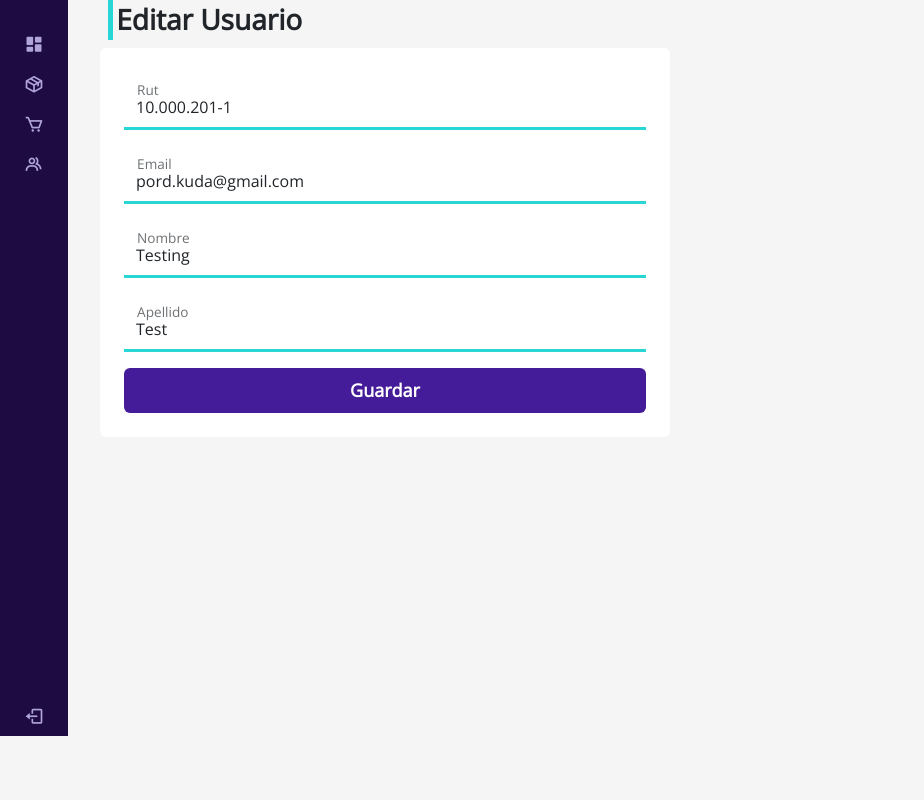
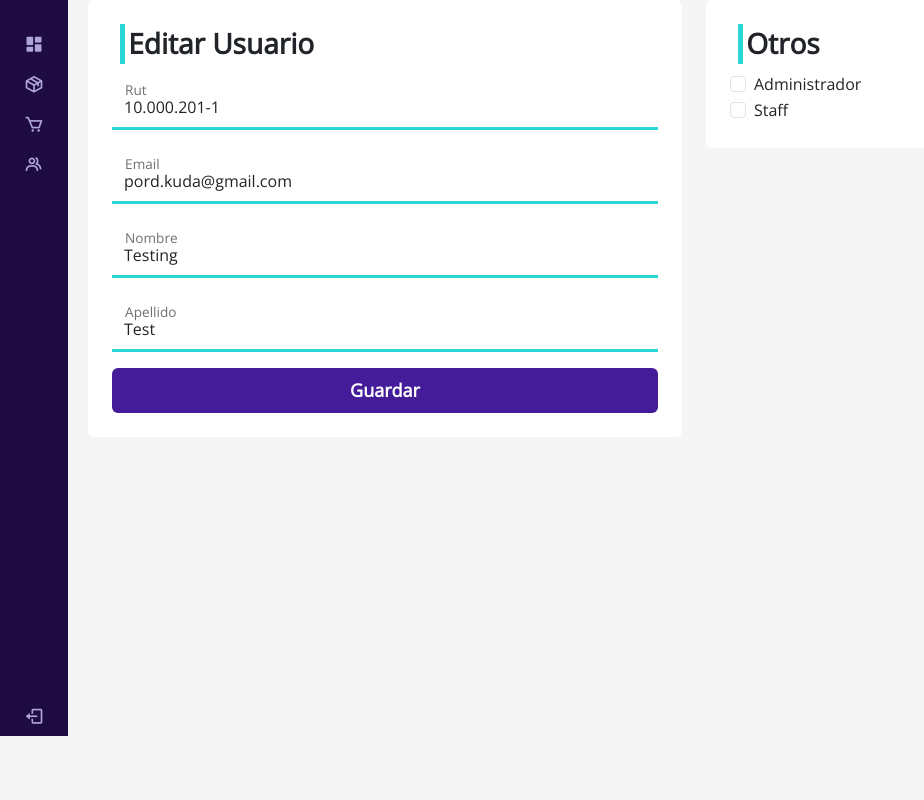
Before and after one commit to T013D0/Tech-O-Computers, a Django app: a page that uses auth_user/templates/auth_user/admin/template.html in a window 1280 px wide. Shown: the part 64-864 px from the top of the page, without its empty margins (0-924 px from the left). Run offline with Django 5.2, Linux system fonts and the light colour scheme; a user stored in the database is signed in; data comes from the database, SQL or seed files in the repository; both versions use the stored data as it was after the commit.

Commit message:
bugs solved

```diff
--- a/auth_user/templates/auth_user/admin/editusers.html
+++ b/auth_user/templates/auth_user/admin/editusers.html
@@ -1,39 +1,80 @@
-{% extends "auth_user/admin/template.html" %}
-{% load static %}
-
-{% block sources %}
-<link rel="stylesheet" href="{% static 'css/auth.css'%}">
+{% extends "auth_user/admin/template.html" %} {% load static %}
+{% block sources%}
+<link rel="stylesheet" href="{% static 'css/auth.css'%}" />
 <script src="{% static 'js/userEdit.js'%}"></script>
-{% endblock sources %}
-{% block content %}
+{% endblock sources %} {% block content %}
+<form method="POST" class="">
+<div class="row gap-4">
+    <div class="col-md-6 col-sm-12 card p-4 border-0">
         <h5 class="product-header fw-bold fs-3">Editar Usuario</h5>
-
-<div class="row">
-    <div class="col-md-6 col-sm-12">
-        <form method="POST" class="card p-4 border-0">
       {% csrf_token %}
       <div class="form-floating mb-3">
-                <input type="text" value="{{user.rut}}" class="form-control border-0 border-bottom rounded-0 bg-transparent" placeholder="Rut" id="rut" name="rut" required>
+        <input
+          type="text"
+          value="{{user.rut}}"
+          class="form-control border-0 border-bottom rounded-0 bg-transparent"
+          placeholder="Rut"
+          id="rut"
+          name="rut"
+          required
+        />
         <label for="rut">Rut</label>
       </div>
       <div class="form-floating mb-3">
-                <input type="text" value="{{user.email}}" class="form-control border-0 border-bottom rounded-0 bg-transparent" placeholder="Email" id="email" name="email" required>
+        <input
+          type="text"
+          value="{{user.email}}"
+          class="form-control border-0 border-bottom rounded-0 bg-transparent"
+          placeholder="Email"
+          id="email"
+          name="email"
+          required
+        />
         <label for="email">Email</label>
       </div>
       <div class="form-floating mb-3">
-                <input type="text" value="{{user.first_name}}" class="form-control border-0 border-bottom rounded-0 bg-transparent" placeholder="Nombre" id="first_name" name="first_name" required>
+        <input
+          type="text"
+          value="{{user.first_name}}"
+          class="form-control border-0 border-bottom rounded-0 bg-transparent"
+          placeholder="Nombre"
+          id="first_name"
+          name="first_name"
+          required
+        />
         <label for="first_name">Nombre</label>
       </div>
       <div class="form-floating mb-3">
-                <input type="text" value="{{user.last_name}}" class="form-control border-0 border-bottom rounded-0 bg-transparent" placeholder="Apellido" id="last_name" name="last_name" required>
+        <input
+          type="text"
+          value="{{user.last_name}}"
+          class="form-control border-0 border-bottom rounded-0 bg-transparent"
+          placeholder="Apellido"
+          id="last_name"
+          name="last_name"
+          required
+        />
         <label for="last_name">Apellido</label>
       </div>
 
-
       <button type="submit" class="btn btn-back px-4" id="save">Guardar</button>
-        </form>
+    </div>
+    <div class="col-md-3 col-sm-12 card p-4 border-0 h-25">
+        <h5 class="product-header fw-bold fs-3">Otros</h5>
+        <div class="form-check">
+            <input type="checkbox" class="form-check-input" id="admin" name="admin" {% if user.is_superuser %} checked {% endif %}>
+            <label for="admin" class="form-check-label">
+                Administrador
+            </label>
+        </div>
+        <div class="form-check">
+            <input type="checkbox" class="form-check-input" id="staff" name="staff" {% if user.is_staff %} checked {% endif %}>
+            <label for="staff" class="form-check-label">
+                Staff
+            </label>
         </div>
     </div>
-
+</div>
+</form>
 
 {% endblock content %}
--- a/auth_user/templates/auth_user/admin/products/components/editScreen.html
+++ b/auth_user/templates/auth_user/admin/products/components/editScreen.html
@@ -9,7 +9,7 @@
 
 <div class="row">
     <div class="col-md-6 col-sm-12">
-        <form method="POST" class="card p-4 border-0" action="{% url 'dash-addcomponent' 'screen' %}">
+        <form method="POST" class="card p-4 border-0">
             {% csrf_token %}
             <div class="form-floating mb-3">
                 <input type="text" value="{{screen.name}}" class="form-control border-0 border-bottom rounded-0 bg-transparent" placeholder="nombre" id="name" name="name" required>
--- a/auth_user/templates/auth_user/admin/template.html
+++ b/auth_user/templates/auth_user/admin/template.html
@@ -137,7 +137,7 @@
       </div>
     </div>
     <div id="content" style="display: none;">
-    <div id="body" class="height-100">
+    <div id="body px-2" class="height-100">
       {% block content %} {% endblock content %}
     </div>
     </div>
--- a/auth_user/urls.py
+++ b/auth_user/urls.py
@@ -37,6 +37,7 @@ urlpatterns = [
     path('administration/components/remove/<str:type>/<uuid:id>', views.removeComponent, name='dash-removecomponent'),
     path("administration/users/remove/<str:id>/", views.removeuser, name="dash-removeuser"),
     path("administration/editusers/<str:id>/", views.edituser, name="dash-edituser"),
+    path("administration/removeorder/<uuid:id>/", views.removeOrder, name="dash-removeorder"),
 
 
 
--- a/auth_user/views.py
+++ b/auth_user/views.py
@@ -345,10 +345,35 @@ def removeuser(request, id):
         messages.error(request, 'El usuario no existe')
         return redirect('dash-users')
 
+    if user == request.user:
+        messages.error(request, 'No puedes eliminarte a ti mismo')
+        return redirect('dash-users')
+
+    if user.is_superuser:
+        messages.error(request, 'No puedes eliminar un usuario administrador')
+        return redirect('dash-users')
+
+    if user.is_staff:
+        messages.error(request, 'No puedes eliminar un usuario staff')
+        return redirect('dash-users')
+
+
     user.delete()
     messages.success(request, 'Usuario eliminado correctamente')
     return redirect('dash-users')
 
+
+@login_required
+@permission_required('auth_user.view_user', raise_exception=True)
+def removeOrder(request, id):
+    order = Recipe.objects.get(id=id)
+    if order is None:
+        messages.error(request, 'La orden no existe')
+        return redirect('dash-orders')
+
+    order.delete()
+    messages.success(request, 'Orden eliminada correctamente')
+    return redirect('dash-orders')
 
 @login_required
 @permission_required('auth_user.change_user', raise_exception=True)
@@ -663,7 +688,7 @@ def addcomponent(request, type):
                 storage.save()
                 messages.success(request, 'Almacenamiento registrado correctamente')
                 return redirect('dash-storage')
-            return render(request, 'auth_user/admin/products/components/editStorage.html', {'storage': tech})
+            return render(request, 'auth_user/admin/products/components/addStorage.html', {'storage': tech})
         case _:
             messages.error(request, 'Tipo de componente no valido')
             return redirect('dash-components')
@@ -676,7 +701,7 @@ def editComponent(request, type, id):
             ram = Ram.objects.get(id=id)
             if request.method == 'POST':
                 name = request.POST.get('name')
-                if not Ram.objects.filter(ram=ram.id).exists():
+                if not Ram.objects.filter(id=ram.id).exists():
                     messages.error(request, 'La memoria ram no existe')
                     return redirect('dash-ram')
                 ram.name = name
--- a/static/css/global.css
+++ b/static/css/global.css
@@ -254,6 +254,8 @@ body,
     color: #6226d9;
   }
 }
+
+
 
 a i.fa-xmark {
   cursor: pointer;
--- a/store/views.py
+++ b/store/views.py
@@ -19,6 +19,7 @@ import datetime
 from django.core.mail import send_mail
 from django.conf import settings
 import pytz
+from django.db.models import Q
 
 # Create your views here.
 
@@ -49,7 +50,7 @@ def products(request):
 
     name = request.GET.get("search")
     if name != "" and name is not None:
-        products = products.filter(name__icontains=name)
+        products = products.filter(Q(name__icontains=name) | Q(description__icontains=name) | Q(brand__name__icontains=name))
 
     orderBy = request.GET.get("orderBy")
     if orderBy != "" and orderBy is not None:
@@ -95,6 +96,7 @@ def details(request, id):
     context = { "product": product}
     return render(request, 'store/details.html', context)
 
+@require_POST
 def updateItem(request):
     data = json.loads(request.body)
     productId = data['productId']
@@ -260,6 +262,7 @@ def commit_pay(request):
             payment.date_paid = datetime.datetime.now(tz=pytz.timezone('America/Santiago'))
             payment.paid = (response.get('status') == 'AUTHORIZED')
             payment.authorization_code = response.get('authorization_code')
+            recipe.created_at = datetime.datetime.now(tz=pytz.timezone('America/Santiago'))
 
             if response.get('status') == 'AUTHORIZED':
                 payment.status = 'A'
@@ -276,6 +279,7 @@ def commit_pay(request):
             else:
                 payment.status = 'R'
             payment.save()
+            recipe.save()
 
             return render(request, 'store/commitpay.html', {'transaction_detail': transaction_detail})
         else:
```
Also changed, not shown: auth_user/templates/auth_user/admin/orderdetail.html (+19 -1 lines), core/templates/core/userhistory.html (+4 -4 lines), static/js/cart.js (+7 -0 lines), store/templates/store/details.html (+25 -1 lines), db.sqlite3. Lines whose indentation alone changed are shown as unchanged.
